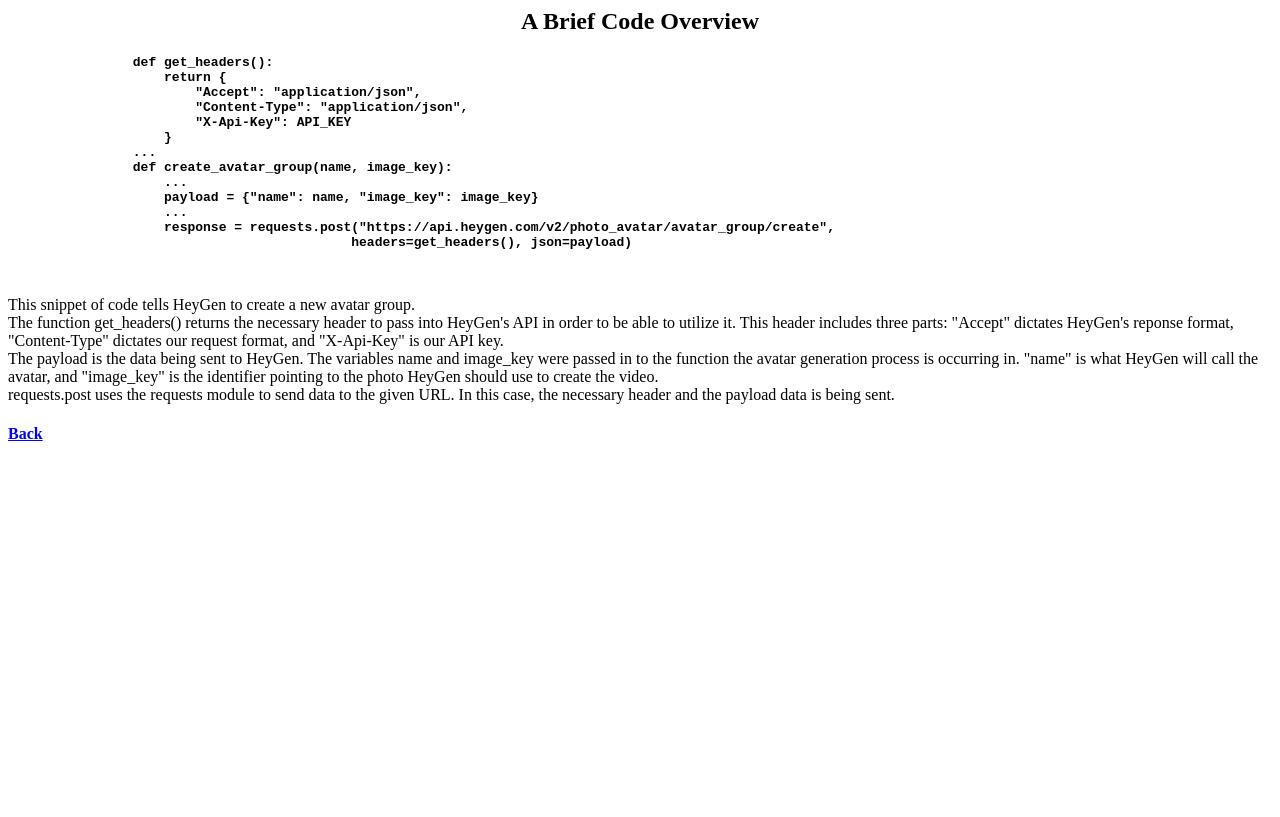
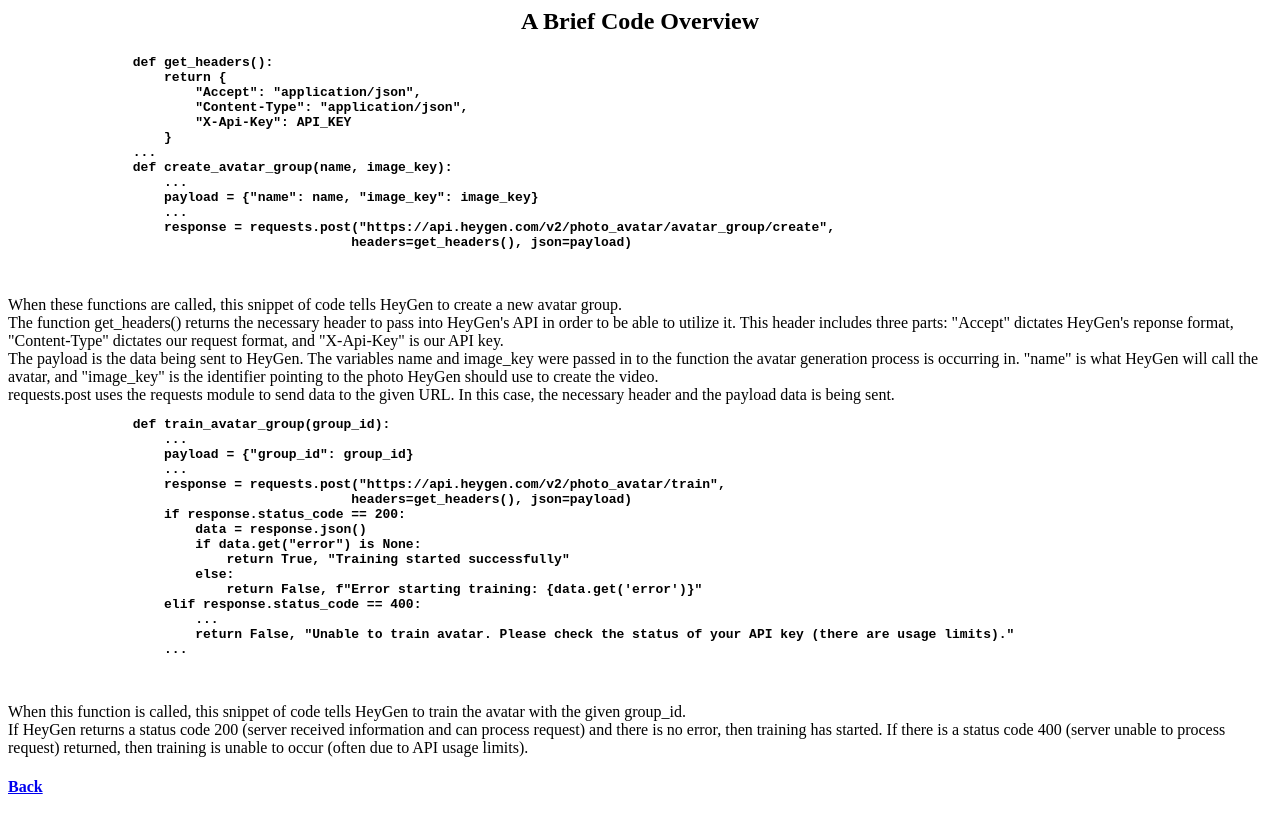
Before and after one commit to ericfan512/aisite, a plain HTML site: page hgcode.html in a window 1280 px wide. Drawn offline with Linux system fonts and the light colour scheme.

Commit message:
Add to code explanation

```diff
--- a/hgcode.html
+++ b/hgcode.html
@@ -24,7 +24,7 @@
             </pre>
         </strong>
         <br>
-        This snippet of code tells HeyGen to create a new avatar group.
+        When these functions are called, this snippet of code tells HeyGen to create a new avatar group.
         <br>
         The function get_headers() returns the necessary header to pass into HeyGen's API in order to be able to utilize it.
         This header includes three parts: "Accept" dictates HeyGen's reponse format, "Content-Type" dictates our request format, and "X-Api-Key" is our API key.
@@ -33,6 +33,31 @@
         "name" is what HeyGen will call the avatar, and "image_key" is the identifier pointing to the photo HeyGen should use to create the video.
         <br>
         requests.post uses the requests module to send data to the given URL. In this case, the necessary header and the payload data is being sent.
+        <strong>
+            <pre>
+                def train_avatar_group(group_id):
+                    ...
+                    payload = {"group_id": group_id}
+                    ...
+                    response = requests.post("https://api.heygen.com/v2/photo_avatar/train",
+                                            headers=get_headers(), json=payload)
+                    if response.status_code == 200:
+                        data = response.json()
+                        if data.get("error") is None:
+                            return True, "Training started successfully"
+                        else:
+                            return False, f"Error starting training: {data.get('error')}"
+                    elif response.status_code == 400:
+                        ...
+                        return False, "Unable to train avatar. Please check the status of your API key (there are usage limits)."
+                    ...
+            </pre>
+        </strong>
+        <br>
+        When this function is called, this snippet of code tells HeyGen to train the avatar with the given group_id.
+        <br>
+        If HeyGen returns a status code 200 (server received information and can process request) and there is no error, then training has started.
+        If there is a status code 400 (server unable to process request) returned, then training is unable to occur (often due to API usage limits).
         <h4><a href="index.html">Back</a></h4>
     </body>
 </html>
```
